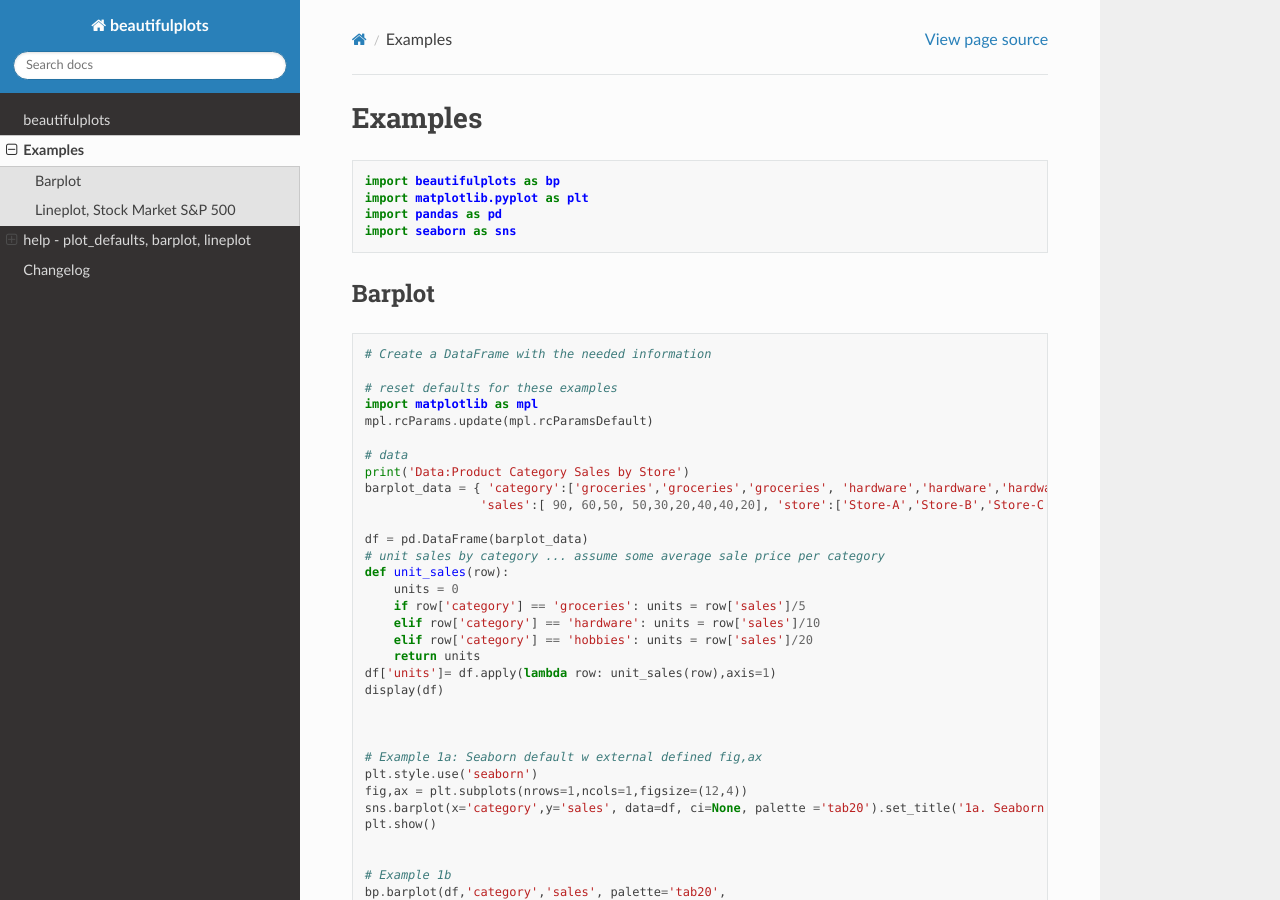
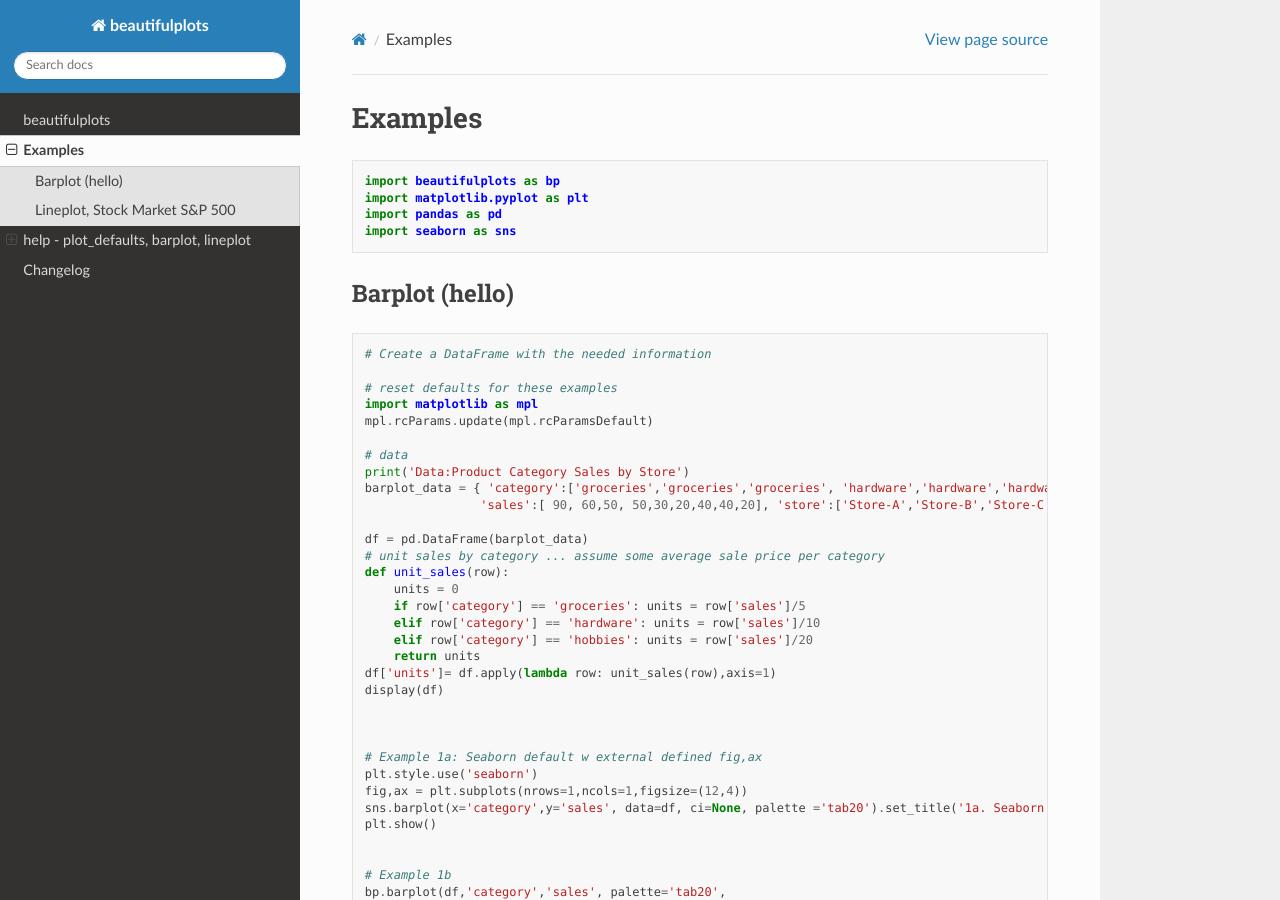
Before and after one commit to Aljgutier/beautifulplots, a Sphinx documentation site: the page built from docs/examples.md, in a window 1280 px wide and 900 px high. Built offline with Sphinx 7.4.7 and the Read the Docs theme 2.0.0, drawn with Linux system fonts in a browser that asks for light colours; pages that are not in the unit, such as notebooks, are missing from menus.

Commit message:
docs: examples md

````diff
--- a/docs/examples.md
+++ b/docs/examples.md
@@ -1,5 +1,4 @@
 # Examples
-
 
 ```python
 import beautifulplots as bp
@@ -8,7 +7,7 @@ import pandas as pd
 import seaborn as sns
 ```
 
-## Barplot
+## Barplot (hello)
 
 
 ```python
````
